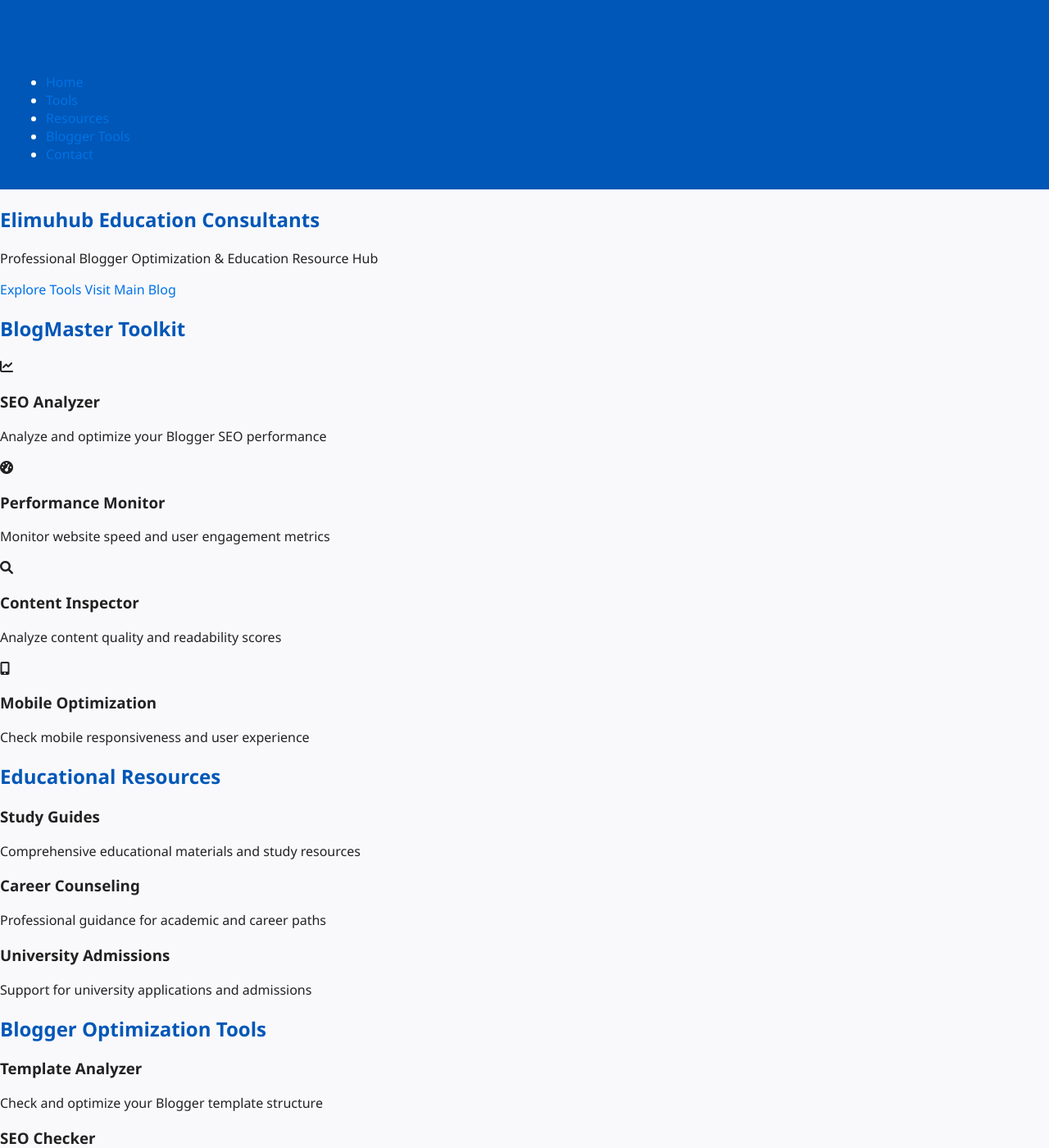
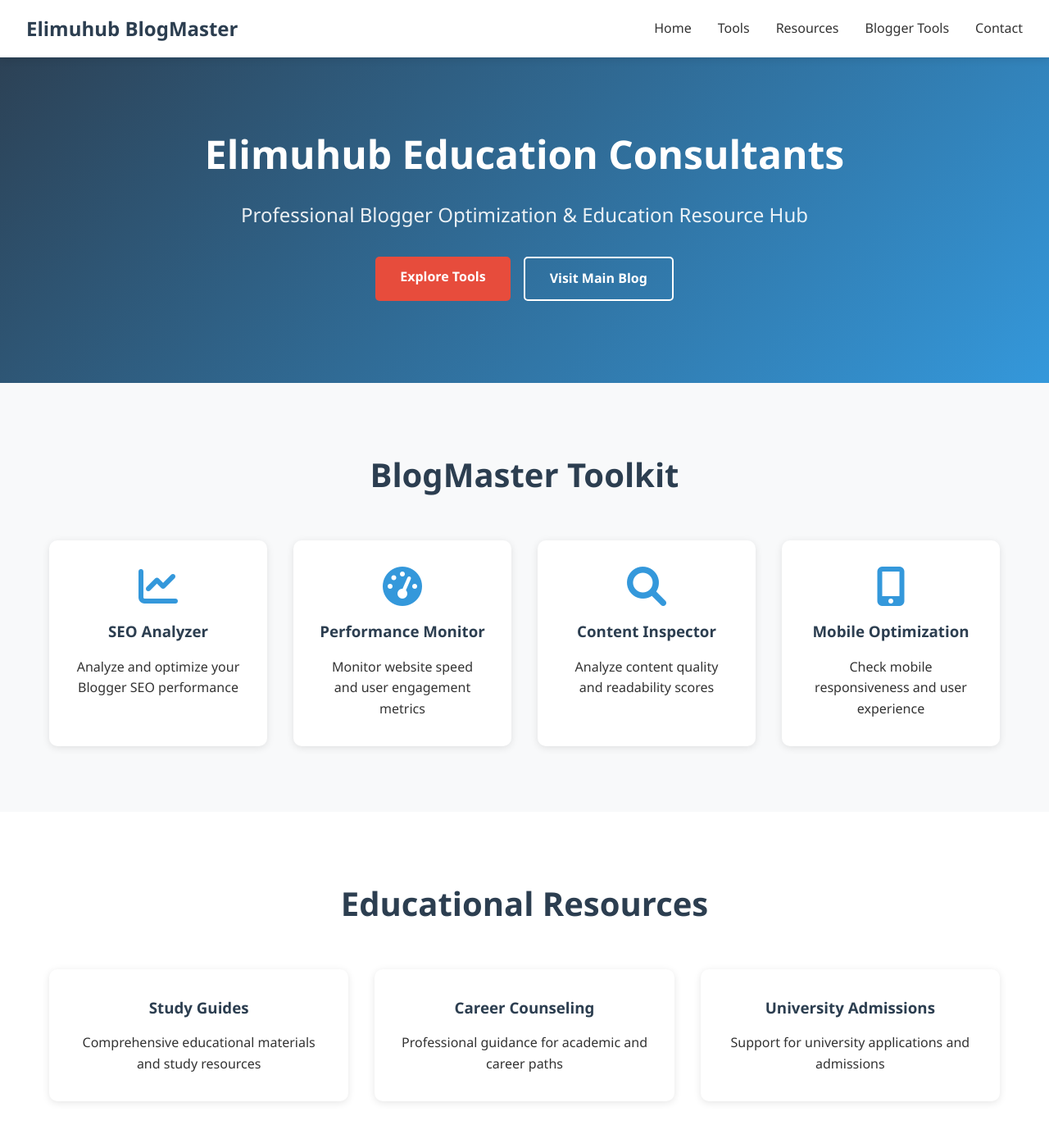
Before and after one commit to KibzGithub7407/github.io-elimuhub-blogmaster-toolkit, a Jekyll site: the page index.html, which Jekyll copies as it is, in a window 1280 px wide and 1400 px high. Shown: the whole window at 82% size. Built offline with Jekyll 4.4.1, drawn with Linux system fonts in a browser that asks for light colours; a script that is not in the unit is left out.

Commit message:
Update style.css

```diff
--- a/assets/css/style.css
+++ b/assets/css/style.css
@@ -1,21 +1,260 @@
+/* Reset and Base Styles */
+* {
+    margin: 0;
+    padding: 0;
+    box-sizing: border-box;
+}
+
+:root {
+    --primary-color: #2c3e50;
+    --secondary-color: #3498db;
+    --accent-color: #e74c3c;
+    --text-color: #333;
+    --light-bg: #f8f9fa;
+    --white: #ffffff;
+    --shadow: 0 2px 10px rgba(0,0,0,0.1);
+}
+
 body {
-    font-family: 'Segoe UI', Arial, sans-serif;
-    margin: 0;
-    background: #f9f9fc;
-    color: #222;
+    font-family: 'Segoe UI', Tahoma, Geneva, Verdana, sans-serif;
+    line-height: 1.6;
+    color: var(--text-color);
 }
-header, footer {
-    background: #0057b7;
-    color: #fff;
-    padding: 1em;
+
+.container {
+    max-width: 1200px;
+    margin: 0 auto;
+    padding: 0 20px;
 }
-h1, h2 {
-    color: #0057b7;
+
+/* Header Styles */
+.header {
+    background: var(--white);
+    box-shadow: var(--shadow);
+    position: fixed;
+    width: 100%;
+    top: 0;
+    z-index: 1000;
 }
-a {
-    color: #0072e5;
+
+.navbar {
+    display: flex;
+    justify-content: space-between;
+    align-items: center;
+    padding: 1rem 2rem;
+}
+
+.nav-brand h2 {
+    color: var(--primary-color);
+    font-size: 1.5rem;
+}
+
+.nav-menu {
+    display: flex;
+    list-style: none;
+    gap: 2rem;
+}
+
+.nav-menu a {
     text-decoration: none;
+    color: var(--text-color);
+    font-weight: 500;
+    transition: color 0.3s ease;
 }
-a:hover {
-    text-decoration: underline;
+
+.nav-menu a:hover {
+    color: var(--secondary-color);
 }
+
+/* Hero Section */
+.hero {
+    background: linear-gradient(135deg, var(--primary-color), var(--secondary-color));
+    color: var(--white);
+    padding: 150px 0 100px;
+    text-align: center;
+}
+
+.hero-content h1 {
+    font-size: 3rem;
+    margin-bottom: 1rem;
+}
+
+.tagline {
+    font-size: 1.5rem;
+    margin-bottom: 2rem;
+    opacity: 0.9;
+}
+
+.cta-buttons {
+    display: flex;
+    gap: 1rem;
+    justify-content: center;
+    flex-wrap: wrap;
+}
+
+.btn {
+    padding: 12px 30px;
+    border: none;
+    border-radius: 5px;
+    text-decoration: none;
+    font-weight: 600;
+    transition: all 0.3s ease;
+    display: inline-block;
+}
+
+.btn-primary {
+    background: var(--accent-color);
+    color: var(--white);
+}
+
+.btn-primary:hover {
+    background: #c0392b;
+    transform: translateY(-2px);
+}
+
+.btn-secondary {
+    background: transparent;
+    color: var(--white);
+    border: 2px solid var(--white);
+}
+
+.btn-secondary:hover {
+    background: var(--white);
+    color: var(--primary-color);
+}
+
+/* Sections */
+section {
+    padding: 80px 0;
+}
+
+.tools-section {
+    background: var(--light-bg);
+}
+
+.tools-section h2,
+.resources-section h2,
+.blogger-tools h2 {
+    text-align: center;
+    margin-bottom: 3rem;
+    font-size: 2.5rem;
+    color: var(--primary-color);
+}
+
+/* Grid Layouts */
+.tools-grid,
+.resources-grid,
+.blogger-grid {
+    display: grid;
+    grid-template-columns: repeat(auto-fit, minmax(250px, 1fr));
+    gap: 2rem;
+    margin-top: 2rem;
+}
+
+.tool-card,
+.resource-card,
+.blogger-card {
+    background: var(--white);
+    padding: 2rem;
+    border-radius: 10px;
+    box-shadow: var(--shadow);
+    text-align: center;
+    transition: transform 0.3s ease;
+}
+
+.tool-card:hover,
+.resource-card:hover,
+.blogger-card:hover {
+    transform: translateY(-5px);
+}
+
+.tool-card i {
+    font-size: 3rem;
+    color: var(--secondary-color);
+    margin-bottom: 1rem;
+}
+
+.tool-card h3,
+.resource-card h3,
+.blogger-card h3 {
+    margin-bottom: 1rem;
+    color: var(--primary-color);
+}
+
+/* Footer */
+.footer {
+    background: var(--primary-color);
+    color: var(--white);
+    padding: 3rem 0 1rem;
+}
+
+.footer-content {
+    display: grid;
+    grid-template-columns: repeat(auto-fit, minmax(250px, 1fr));
+    gap: 2rem;
+    margin-bottom: 2rem;
+}
+
+.footer-section h3,
+.footer-section h4 {
+    margin-bottom: 1rem;
+}
+
+.footer-section ul {
+    list-style: none;
+}
+
+.footer-section ul li {
+    margin-bottom: 0.5rem;
+}
+
+.footer-section a {
+    color: var(--white);
+    text-decoration: none;
+    opacity: 0.8;
+    transition: opacity 0.3s ease;
+}
+
+.footer-section a:hover {
+    opacity: 1;
+}
+
+.social-links {
+    display: flex;
+    gap: 1rem;
+}
+
+.social-links a {
+    font-size: 1.5rem;
+}
+
+.footer-bottom {
+    text-align: center;
+    padding-top: 2rem;
+    border-top: 1px solid rgba(255,255,255,0.1);
+}
+
+/* Responsive Design */
+@media (max-width: 768px) {
+    .nav-menu {
+        flex-direction: column;
+        gap: 1rem;
+    }
+
+    .hero-content h1 {
+        font-size: 2rem;
+    }
+
+    .tagline {
+        font-size: 1.2rem;
+    }
+
+    .cta-buttons {
+        flex-direction: column;
+        align-items: center;
+    }
+
+    section {
+        padding: 60px 0;
+    }
+}
```
